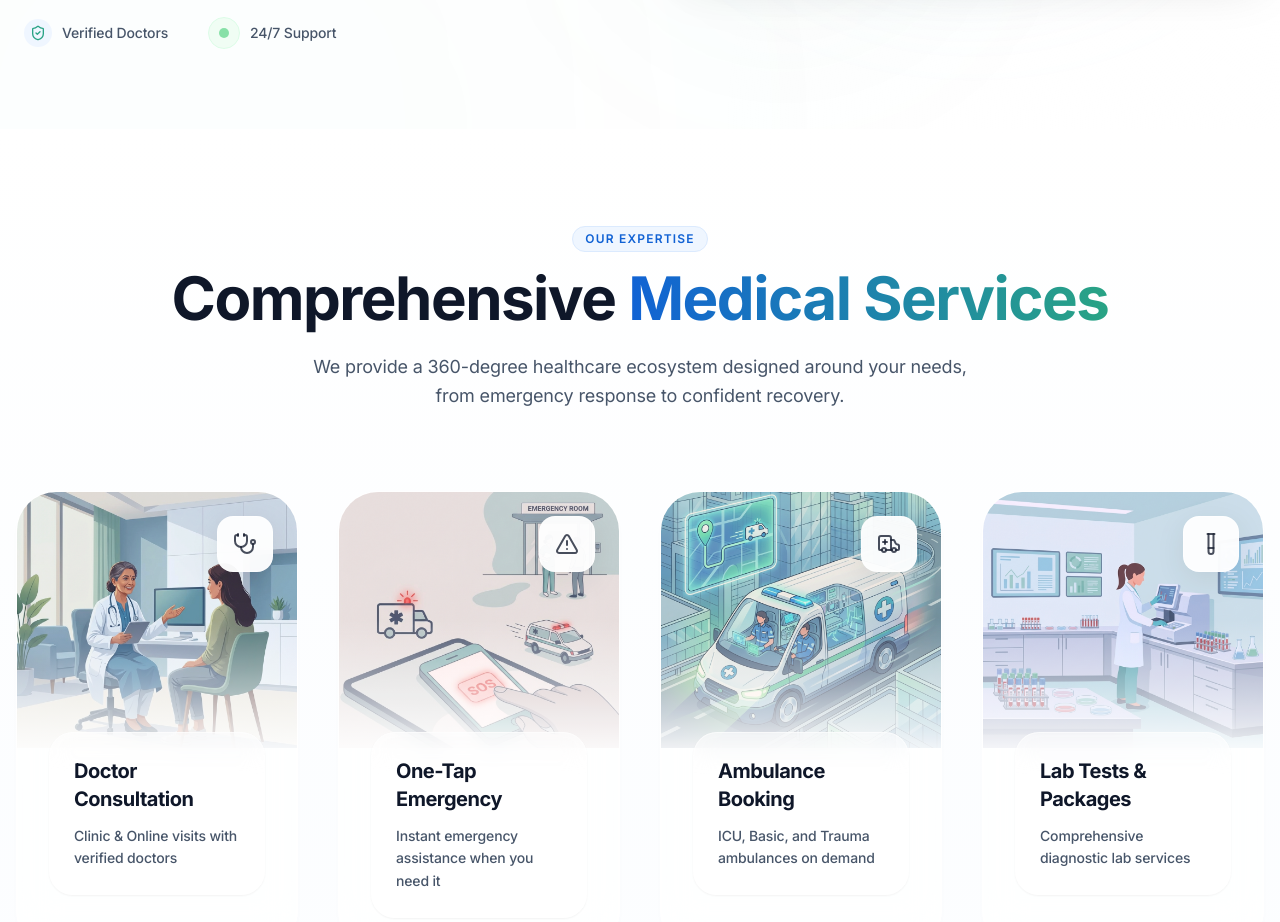
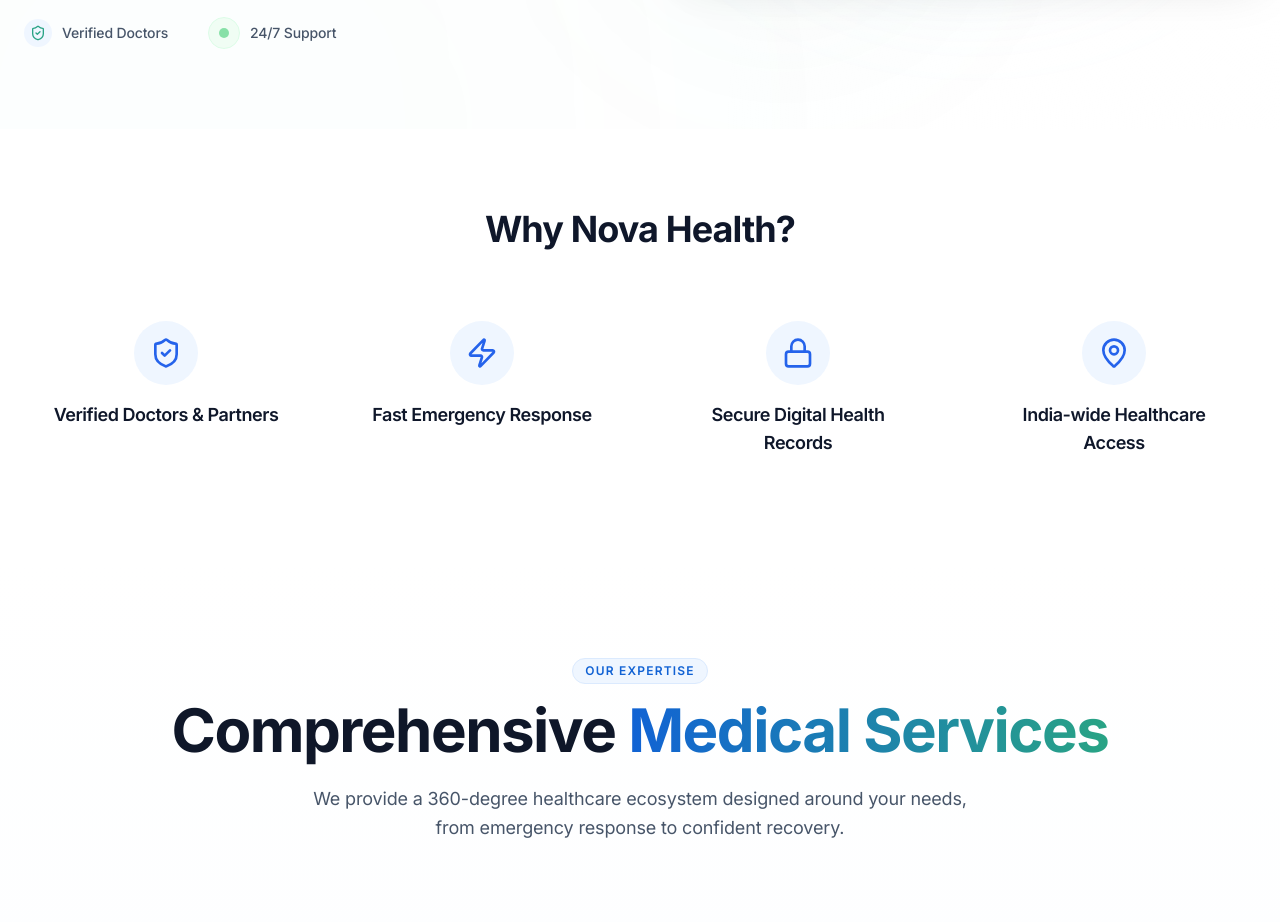
Before and after one commit to nansola399-netizen/Novahealth, a React (Vite) app: page / in a window 1280 px wide. Shown: the part 1560-2482 px from the top of the page. Built offline with nearby package versions, Linux system fonts and the light colour scheme; the HTML template or start-up script is replaced by a standard one.

Commit message:
feat: add Why Nova Health section

```diff
--- /dev/null
+++ b/src/components/landing/WhyNovaSection.tsx
@@ -0,0 +1,51 @@
+import { ShieldCheck, Zap, Lock, MapPin } from "lucide-react";
+import { motion } from "framer-motion";
+
+const features = [
+    {
+        icon: ShieldCheck,
+        title: "Verified Doctors & Partners",
+    },
+    {
+        icon: Zap,
+        title: "Fast Emergency Response",
+    },
+    {
+        icon: Lock,
+        title: "Secure Digital Health Records",
+    },
+    {
+        icon: MapPin,
+        title: "India-wide Healthcare Access",
+    }
+];
+
+export const WhyNovaSection = () => {
+    return (
+        <section className="py-20 bg-white">
+            <div className="container mx-auto px-6">
+                <div className="text-center mb-12">
+                    <h2 className="text-3xl md:text-4xl font-bold text-slate-900">Why Nova Health?</h2>
+                </div>
+
+                <div className="grid sm:grid-cols-2 lg:grid-cols-4 gap-8">
+                    {features.map((feature, index) => (
+                        <motion.div
+                            key={index}
+                            initial={{ opacity: 0, y: 20 }}
+                            whileInView={{ opacity: 1, y: 0 }}
+                            viewport={{ once: true }}
+                            transition={{ delay: index * 0.1 }}
+                            className="flex flex-col items-center text-center p-6 rounded-2xl hover:bg-slate-50 transition-colors duration-300"
+                        >
+                            <div className="w-16 h-16 bg-blue-50 rounded-full flex items-center justify-center mb-4 text-blue-600">
+                                <feature.icon className="w-8 h-8" />
+                            </div>
+                            <h3 className="text-lg font-semibold text-slate-900">{feature.title}</h3>
+                        </motion.div>
+                    ))}
+                </div>
+            </div>
+        </section>
+    );
+};
--- a/src/pages/Index.tsx
+++ b/src/pages/Index.tsx
@@ -5,6 +5,7 @@ import { MobileAppSection } from "@/components/landing/MobileAppSection";
 
 // Lazy load below-the-fold components
 const Services = lazy(() => import("@/components/landing/Services").then(module => ({ default: module.Services })));
+const WhyNovaSection = lazy(() => import("@/components/landing/WhyNovaSection").then(module => ({ default: module.WhyNovaSection })));
 const HowItWorks = lazy(() => import("@/components/landing/HowItWorks").then(module => ({ default: module.HowItWorks })));
 const WhyChoose = lazy(() => import("@/components/landing/WhyChoose").then(module => ({ default: module.WhyChoose })));
 const EmergencySection = lazy(() => import("@/components/landing/EmergencySection").then(module => ({ default: module.EmergencySection })));
@@ -27,6 +28,7 @@ const Index = () => {
         <MobileAppSection onJoinWaitlist={() => setEarlyAccessOpen(true)} />
         <Hero />
         <Suspense fallback={<div className="min-h-[200px]" />}>
+          <WhyNovaSection />
           <Services />
           <HowItWorks />
           <WhyChoose />
```
